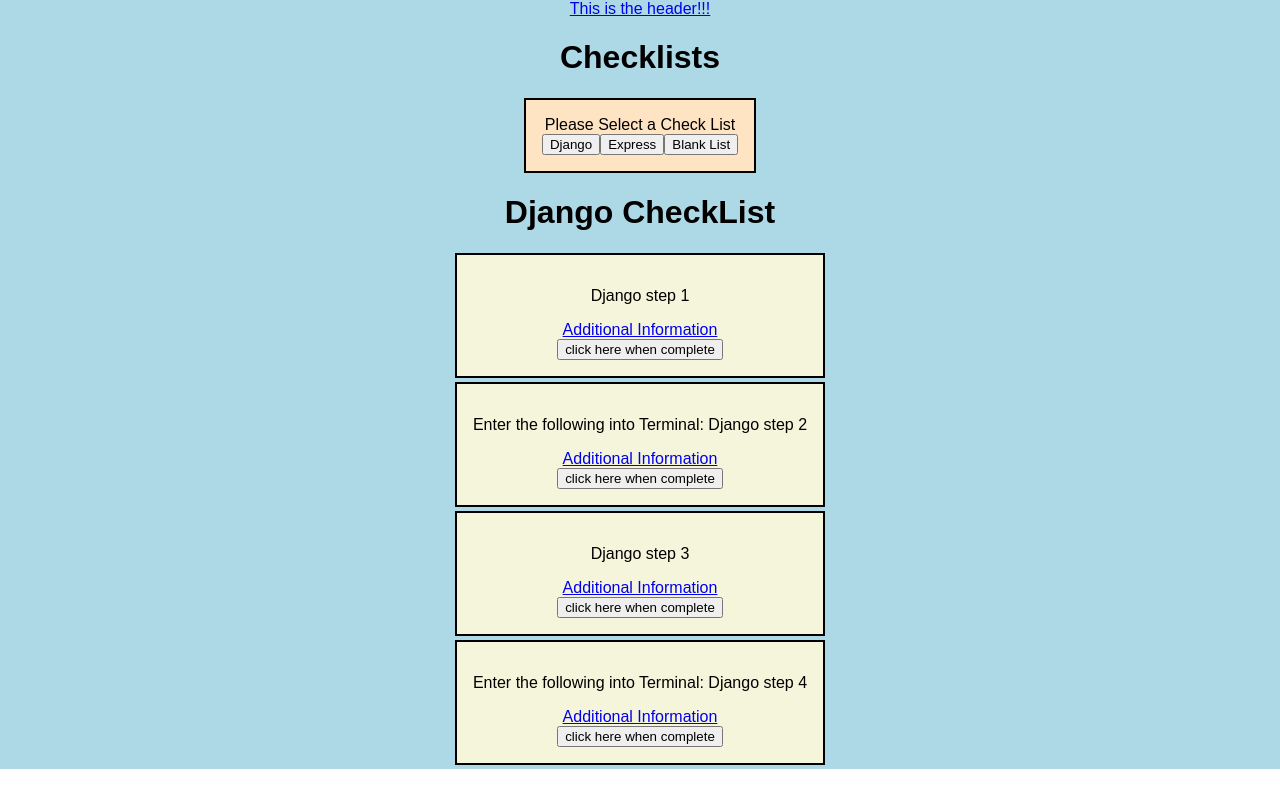
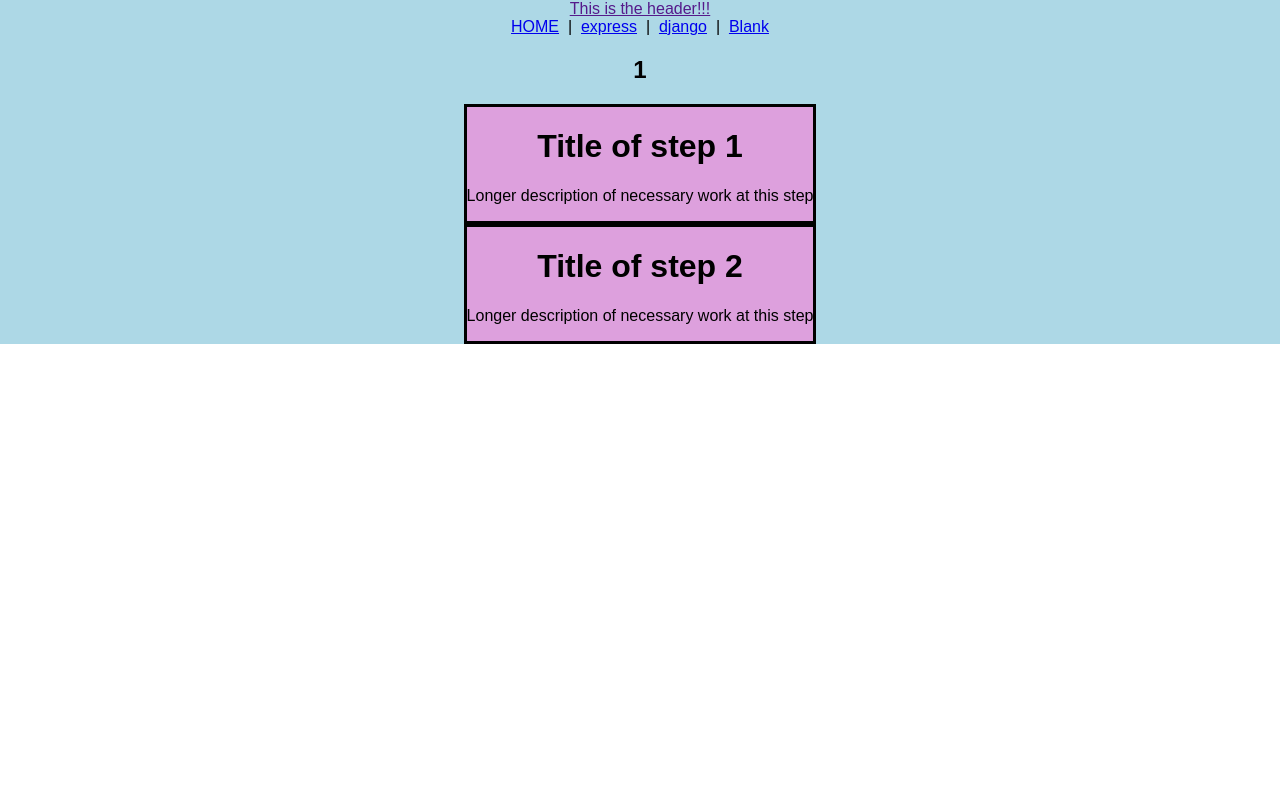
Before and after one commit to brennanp93/checklist-app, a React (Create React App) app: page /1 in a window 1280 px wide. Built offline with nearby package versions, Linux system fonts and the light colour scheme.

Commit message:
Added Routing and figured out how to render list dynamically

```diff
--- a/package.json
+++ b/package.json
@@ -8,6 +8,7 @@
     "@testing-library/user-event": "^13.5.0",
     "react": "^18.2.0",
     "react-dom": "^18.2.0",
+    "react-router-dom": "^6.4.5",
     "react-scripts": "5.0.1",
     "web-vitals": "^2.1.4"
   },
--- a/src/App.jsx
+++ b/src/App.jsx
@@ -1,6 +1,8 @@
-
+import { Routes, Route, Link } from "react-router-dom";
+import { expressList, djangoList, testMe } from "./data";
 import { useState } from "react";
 import ExpressCheckList from "./ExpressCheckList";
+import Test from "./TEST";
 import DjangoCheckList from "./DjangoCheckList";
 import Header from "./Header";
 import BlankList from "./BlankList";
@@ -18,6 +20,38 @@
   return (
     <div className="App">
       <Header />
+      <div>
+        <Link to="/">HOME</Link>
+        &nbsp;&nbsp;|&nbsp;&nbsp;
+        <Link to="/express">express</Link>
+        &nbsp;&nbsp;|&nbsp;&nbsp;
+        <Link to="/django">django</Link>
+        &nbsp;&nbsp;|&nbsp;&nbsp;
+        <Link to="/blank">Blank</Link>
+      </div>
+      <Routes>
+        <Route path="/:checkList" element={<Test django={djangoList} express={expressList} testMe={testMe}/>} />
+        <Route path="/blank" element={<BlankList django={djangoList} express={expressList} testMe={testMe}/>} />
+      </Routes>
+    </div>
+
+  );
+}
+
+
+
+
+{/* <div className="App">
+      <Header />
+      <div>
+        <Link to="/">HOME</Link>
+        &nbsp;&nbsp;|&nbsp;&nbsp;
+        <Link to="/express">express</Link>
+        &nbsp;&nbsp;|&nbsp;&nbsp;
+        <Link to="/django">django</Link>
+        &nbsp;&nbsp;|&nbsp;&nbsp;
+        <Link to="/menu/tacos">TACOS</Link>
+      </div>
       <h1>Checklists</h1>
       <div className="buttonBox">
         <div> Please Select a Check List</div>
@@ -26,6 +60,4 @@
         <button onClick={() => setShowList(2)}>Blank List</button>
       </div>
       {componentArray[showList]}
-    </div>
-  );
-}
+    </div> */}
--- a/src/Header.jsx
+++ b/src/Header.jsx
@@ -1,7 +1,7 @@
 export default function Header() {
     return (
       <header>
-        <a href="https://www.google.com" target="_blank">
+        <a href="" target="_blank">
           This is the header!!!
         </a>
       </header>
--- /dev/null
+++ b/src/TEST.jsx
@@ -0,0 +1,66 @@
+// import { testMe } from "./data";
+import { useParams } from "react-router-dom";
+
+export default function Test({ django, express, testMe }) {
+  let { checkList } = useParams();
+  let expressSteps = express.steps.map((m) => m)
+  let djangoSteps = django.steps.map((m) => m)
+  let listSteps = checkList === 'express' ? expressSteps : djangoSteps;
+
+  return (
+    <>
+      <h2>{checkList}</h2>
+      {/* <div>{e}</div> */}
+      {listSteps.map((step) => (
+        <div style={{
+          border: "solid black",
+          backgroundColor: "plum"
+        }}>
+          <div >
+            <h1>{step.title}</h1>
+            <p>{step.description}</p>
+          </div>
+        </div>
+      ))}
+    </>
+  );
+}
+
+
+
+
+
+
+// function markComplete(idx) {
+  //   const newObj = [...expressSteps];
+  //   newObj[idx].completed = true;
+  //   setExpressSteps(newObj);
+  // }
+
+// <>
+//       <div>
+//         <h1>Express CheckList</h1>
+//         {expressSteps.map((step, idx) => (
+//           <div className="step-box">
+//             <p>
+//               {step.step.includes("$")
+//                 ? `Enter the following into Terminal: ${step.step.replace(
+//                     "$",
+//                     ""
+//                   )}`
+//                 : step.step}
+//             </p>
+//             <div>
+//               <a href={step.website} target="_blank">
+//                 Additional Information
+//               </a>
+//             </div>
+//             <div>
+//               <button onClick={() => markComplete(idx)} type="submit">
+//                 {step.completed ? "Nice work" : "click here when complete"}
+//               </button>
+//             </div>
+//           </div>
+//         ))}
+//       </div>
+//     </>
--- /dev/null
+++ b/src/data.js
@@ -0,0 +1,57 @@
+
+export const expressList =
+    {
+        "name": "Express",
+        "description": "Some description you may or may not want to have above the steps",
+        "anyOtherMetaData": "idk",
+        "steps": [
+            {
+                "title": "Title of step 1 express",
+                "description": "Longer description of necessary work at this step",
+                "terminalCommand": "optional field with command to be copy/pasted",
+                "completed": false,
+                "otherStepSpecificData": "You get the point"
+            },
+            {
+                "title": "Title of step 2 express",
+                "description": "Longer description of necessary work at this step",
+                "terminalCommand": "optional field with command to be copy/pasted",
+                "completed": false,
+                "otherStepSpecificData": "You get the point"
+            }
+        ]
+    }
+
+
+
+export const testMe = [{
+    name: "Express",
+    steps: [
+        "information1",
+        "information2",
+        "information3",
+        "information3",]
+
+}]
+
+export const djangoList = {
+    "name": "Django",
+    "description": "Some description you may or may not want to have above the steps",
+    "anyOtherMetaData": "idk",
+    "steps": [
+        {
+            "title": "Title of step 1",
+            "description": "Longer description of necessary work at this step",
+            "terminalCommand": "optional field with command to be copy/pasted",
+            "completed": false,
+            "otherStepSpecificData": "You get the point"
+        },
+        {
+            "title": "Title of step 2",
+            "description": "Longer description of necessary work at this step",
+            "terminalCommand": "optional field with command to be copy/pasted",
+            "completed": false,
+            "otherStepSpecificData": "You get the point"
+        }
+    ]
+}
--- a/src/index.js
+++ b/src/index.js
@@ -1,3 +1,4 @@
+import { BrowserRouter as Router } from "react-router-dom";
 import React from 'react';
 import ReactDOM from 'react-dom/client';
 import './index.css';
@@ -7,7 +8,9 @@
 const root = ReactDOM.createRoot(document.getElementById('root'));
 root.render(
   <React.StrictMode>
-    <App />
+    <Router>
+      <App />
+    </Router>
   </React.StrictMode>
 );
 
```
Also changed, not shown: 1 other file (tests, documents, lock files or other folders).
